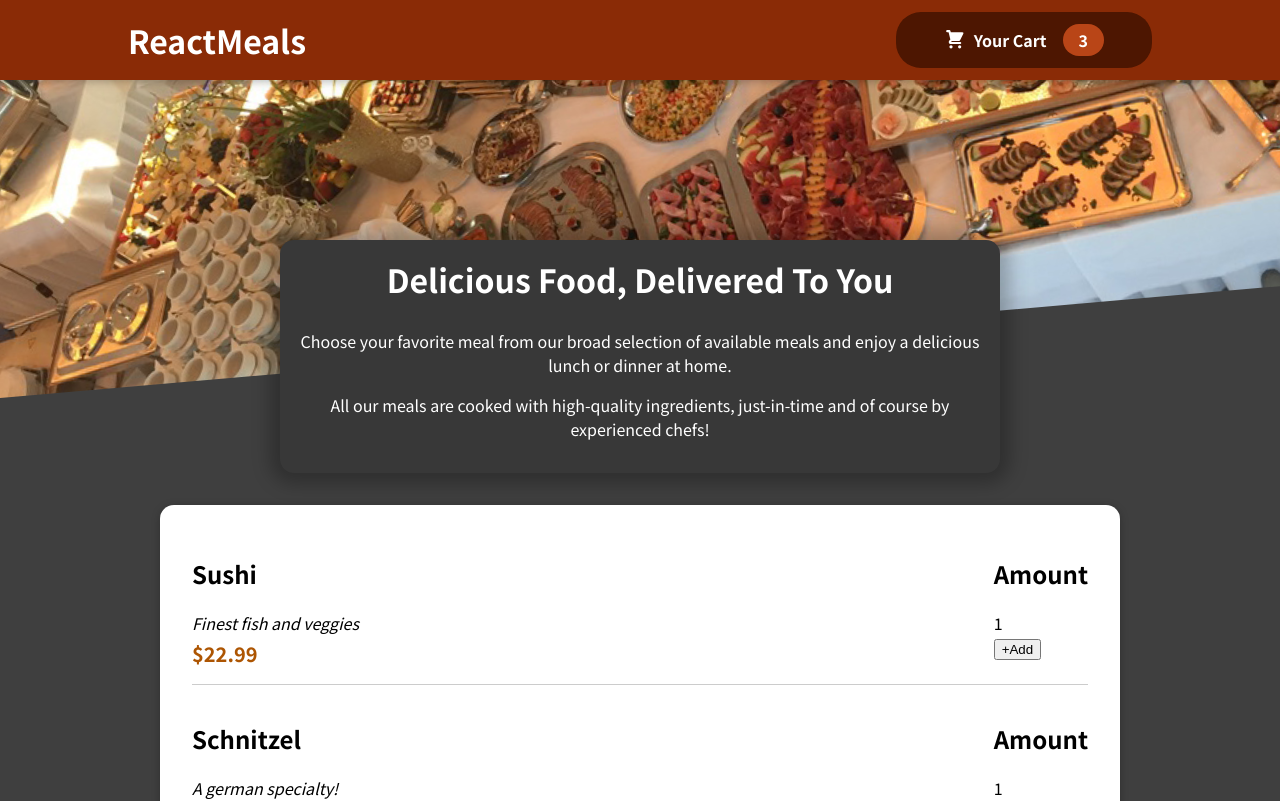
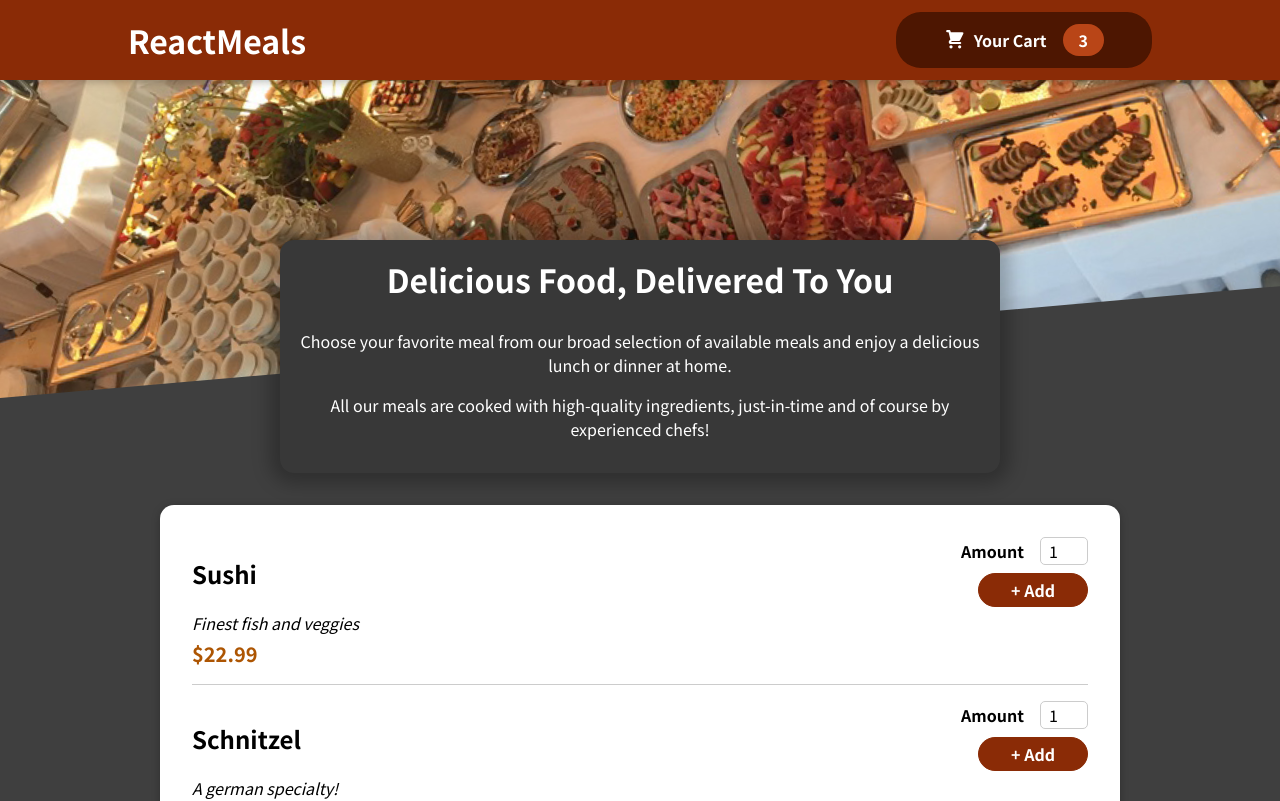
Before and after one commit to abdallah-alaff96/Food-Order-App, a React (Create React App) app: page / in a window 1280 px wide. Shown: the top 801 px of the page. Built offline with nearby package versions, Linux system fonts and the light colour scheme.

Commit message:
Adding MealItemForm & Input components

```diff
--- a/src/components/Meals/MealItem/MealItemForm.js
+++ b/src/components/Meals/MealItem/MealItemForm.js
@@ -1,15 +1,21 @@
+import Input from "../../UI/Input";
 import classes from "./MealItemForm.module.css";
 
 const MealItemForm = (props) => {
   return (
-    <form>
-      <div>
-        <h2>Amount</h2>
-        <div>1</div>
-      </div>
-      <div>
-        <button>+Add</button>
-      </div>
+    <form className={classes.form}>
+      <Input
+        label="Amount"
+        input={{
+          id: "amount",
+          type: "number",
+          max: "5",
+          min: "1",
+          step: "1",
+          defaultValue: "1",
+        }}
+      />
+      <button>+ Add</button>
     </form>
   );
 };
--- /dev/null
+++ b/src/components/UI/Input.js
@@ -0,0 +1,12 @@
+import classes from "./Input.module.css";
+
+const Input = (props) => {
+  return (
+    <div className={classes.input}>
+      <label htmlFor={props.input.id}>{props.label}</label>
+      <input {...props.input} />
+    </div>
+  );
+};
+
+export default Input;
--- /dev/null
+++ b/src/components/UI/Input.module.css
@@ -0,0 +1,18 @@
+.input {
+  display: flex;
+  align-items: center;
+  margin-bottom: 0.5rem;
+}
+
+.input label {
+  font-weight: bold;
+  margin-right: 1rem;
+}
+
+.input input {
+  width: 3rem;
+  border-radius: 5px;
+  border: 1px solid #ccc;
+  font: inherit;
+  padding-left: 0.5rem;
+}
```
Also changed, not shown: 1 other file (tests, documents, lock files or other folders).
